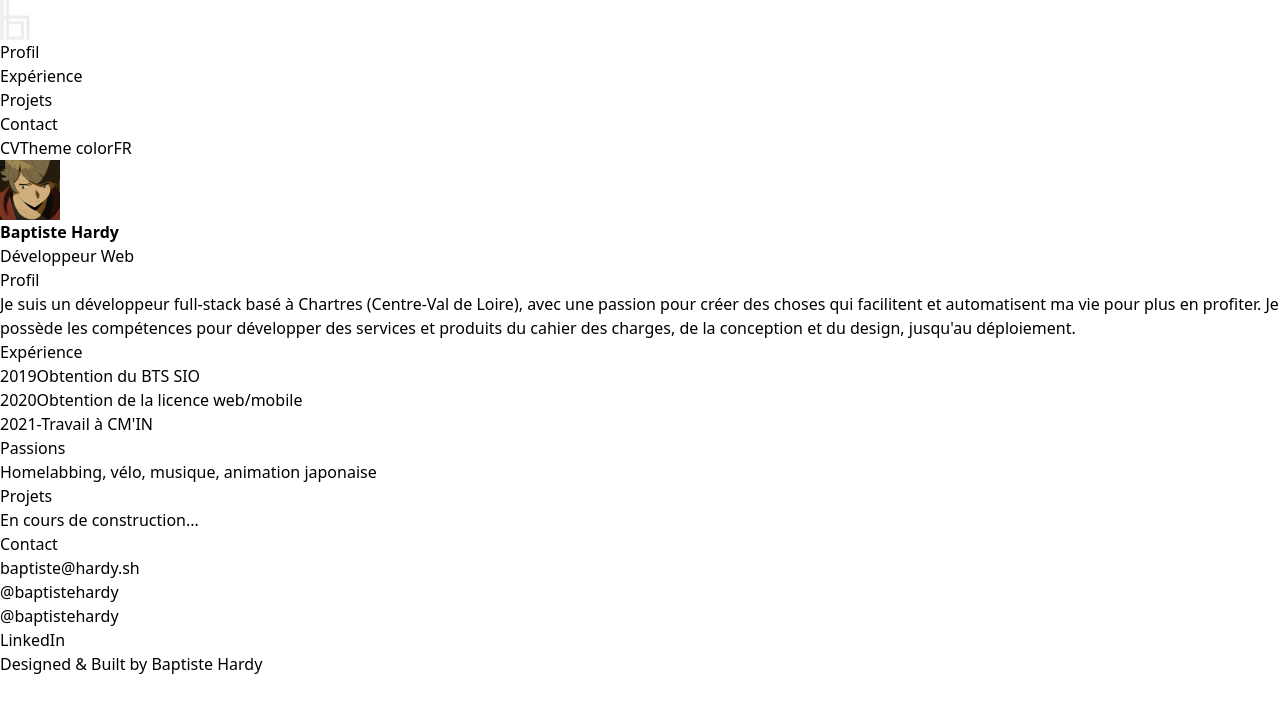
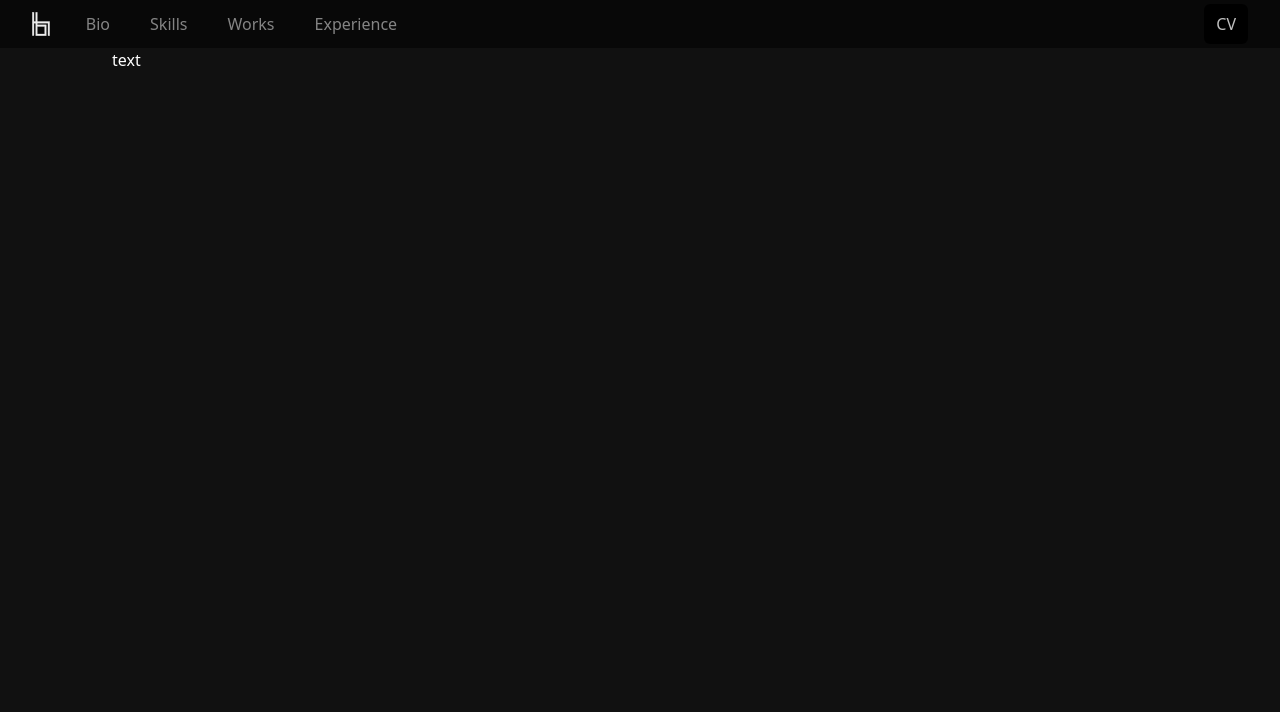
Before and after one commit to baptistehardy/baptiste.hardy.sh, a Next.js app: page / in a window 1280 px wide. Shown: the top 712 px of the page. Built offline with nearby package versions, Linux system fonts and the light colour scheme.

Commit message:
New custom navbar

```diff
--- a/app/layout.tsx
+++ b/app/layout.tsx
@@ -33,7 +33,7 @@ export const RootLayout: FC<RootLayoutProps> = ({ children }) => {
 
     return (
         <html lang="fr">
-        <body>
+        <body className={`bg-[#111111]`}>
             <Providers>
                 {children}
             </Providers>
--- a/app/page.tsx
+++ b/app/page.tsx
@@ -1,170 +1,18 @@
-"use client"
-
-
 import type { NextPage } from 'next'
-import Layout from "@/components/Layout"
-import Section from "@/components/Section"
-import Paragraph from "@/components/Paragraph"
-import SectionTitle from '@/components/SectionTitle'
-import { Timeline, TimelineSectionType } from "@/components/Timeline"
-import ContactList, { ContactType } from "@/components/ContactList"
-import { GitHub, Gitlab, Instagram, Linkedin, Mail } from "react-feather"
-import ProjectCard, { Project } from "@/components/ProjectCard"
 import { useTranslation } from "react-i18next";
 import Image from "next/image";
+import Link from "next/link";
+import Navbar from "@/components/Navbar";
 
 const Home: NextPage = () => {
-    const { t } = useTranslation('global');
+    return (
+        <div className={`text-white`}>
+            <Navbar />
+            <div className={`mx-auto max-w-6xl ps-2 px-8 lg:px-12`}>
+                <div>text</div>
+            </div>
+        </div>
 
-    const timeline: Array<TimelineSectionType> = [
-        {
-            year: '2019',
-            description: t('timeline.bts')
-        },
-        {
-            year: '2020',
-            description: t('timeline.license')
-        },
-        {
-            year: '2021-',
-            description: (
-                <span>
-                    {t('timeline.cmin')} <span><span>CM&apos;</span><span>IN</span></span>
-                </span>
-            )
-        }
-    ]
-
-    const projects: Array<Project> = [
-        // {
-        //     image: {
-        //         src: 'https://picsum.photos/200/200',
-        //         alt: 'Projet 1'
-        //     },
-        //     title: 'Projet 1',
-        //     description: "Lorem ipsum dolor sit amet, consectetur adipisicing elit. Accusamus animi assumenda cupiditate delectus dignissimos ea fugiat illum incidunt inventore magnam nisi",
-        //     tags: ['Tag 1', 'Tag 2', 'Tag 3'],
-        //     slug: 'project'
-        // },
-        // {
-        //     image: {
-        //         src: 'https://picsum.photos/200/200',
-        //         alt: 'Projet 2'
-        //     },
-        //     title: 'Projet 2',
-        //     description: 'Lorem ipsum dolor sit amet, consectetur adipisicing elit. Accusamus animi assumenda cupiditate delectus dignissimos ea fugiat illum incidunt inventore magnam nisi',
-        //     tags: ['Tag 1', 'Tag 2', 'Tag 3'],
-        //     slug: 'project'
-        // },
-        // {
-        //     image: {
-        //         src: 'https://picsum.photos/200/200',
-        //         alt: 'Projet 3'
-        //     },
-        //     title: 'Projet 3',
-        //     description: 'Lorem ipsum dolor sit amet, consectetur adipisicing elit. Accusamus animi assumenda cupiditate delectus dignissimos ea fugiat illum incidunt inventore magnam nisi',
-        //     tags: ['Tag 1', 'Tag 2', 'Tag 3'],
-        //     slug: 'project'
-        // },
-    ]
-
-    const contacts: Array<ContactType> = [
-        {
-            text: 'baptiste@hardy.sh',
-            url: 'mailto:baptiste@hardy.sh',
-            icon: <Mail size={20}/>
-        },
-        {
-            text: '@baptistehardy',
-            url: 'https://github.com/baptistehardy',
-            icon: <GitHub size={20}/>
-        },
-        {
-            text: '@baptistehardy',
-            url: 'https://gitlab.com/baptistehardy',
-            icon: <Gitlab size={20}/>
-        },
-        // {
-        //     text: '@hardyshdev',
-        //     url: 'https://twitter.com/hardyshdev',
-        //     icon: <Twitter size={20} />
-        // },
-        {
-            text: 'LinkedIn',
-            url: 'https://linkedin.com/u/baptiste-hardy',
-            icon: <Linkedin size={20}/>
-        },
-        // {
-        //     text: 'Instagram',
-        //     url: 'https://instagram.com/baptiste.hardy.sh',
-        //     icon: <Instagram size={20} />
-        // },
-    ]
-
-    let delay = 0
-
-    return (
-        <Layout title={'Accueil'}>
-            <Section delay={0}>
-                <div>
-                    <Image
-                        src={'/images/avi.jpg'}
-                        alt={'avi'}
-                        width={60}
-                        height={60}
-                    />
-                    <div>
-                        <h1 className={`font-bold`}>
-                            Baptiste Hardy
-                        </h1>
-                        <p>
-                            {t('job_title')}
-                        </p>
-                    </div>
-                </div>
-            </Section>
-            <Section delay={0}>
-                <SectionTitle>
-                    {t('profile.header')}
-                </SectionTitle>
-                <Paragraph>
-                    {t('profile.text')}
-                </Paragraph>
-            </Section>
-            <Section delay={0.1}>
-                <SectionTitle>
-                    {t('experience.header')}
-                </SectionTitle>
-                <Timeline timeline={timeline}/>
-            </Section>
-            <Section delay={0.2}>
-                <SectionTitle>
-                    {t('hobbies.header')}
-                </SectionTitle>
-                <Paragraph>
-                    {t('hobbies.content')}
-                </Paragraph>
-            </Section>
-            <Section>
-                <SectionTitle>
-                    {t('projects.header')}
-                </SectionTitle>
-                {projects.length == 0 ?
-                    (<p>{t('soon')}</p>) :
-                    projects.map((project, key) => {
-                        delay += 0.1
-                        return <ProjectCard key={key} project={project} delay={delay}/>
-                    })
-                }
-            </Section>
-
-            <Section delay={0.2}>
-                <SectionTitle>
-                    {t('contact.header')}
-                </SectionTitle>
-                <ContactList contacts={contacts}/>
-            </Section>
-        </Layout>
     )
 }
 
--- a/src/components/LanguageButton.tsx
+++ b/src/components/LanguageButton.tsx
@@ -17,7 +17,7 @@ const LanguageButton = () => {
     };
 
     return (
-        <button>
+        <button onClick={toggleLanguage}>
             {lang}
         </button>
     )
--- a/src/components/Navbar.tsx
+++ b/src/components/Navbar.tsx
@@ -1,54 +1,63 @@
 "use client"
 
-import NextLink from 'next/link'
-import ThemeButton from './ThemeButton'
-import LinkItem from './LinkItem'
-import Logo from './Logo'
-import LanguageButton from "./LanguageButton"
 import { useTranslation } from "react-i18next"
 import Link from "next/link"
+import Image from "next/image"
 
 const Navbar = () => {
-    const { t } = useTranslation('global');
+    const {t} = useTranslation('global');
 
     return (
-        <div>
-
-            <div
-            >
-                <div>
-                    <h1>
-                        <Logo />
-                    </h1>
-                </div>
-
-                <div>
-                    <LinkItem href={'/'}>
-                        {t('profile.header')}
-                    </LinkItem>
-                    <LinkItem href={'/'}>
-                        {t('experience.header')}
-                    </LinkItem>
-                    <LinkItem href={'/projects'}>
-                        {t('projects.header')} {/* ou Travaux */}
-                    </LinkItem>
-                    <LinkItem href={'/'}>
-                        {t('contact.header')}
-                    </LinkItem>
-                </div>
-
-                { /** @ts-ignore */ }
-                <div>
-                    <Link href={'https://rxresu.me/baptistehardy/baha2022'} target={'_blank'} _hover={{ textDecoration: 'none' }}>
-                        <button title={t('cv_download')}>
+        <nav className={`backdrop-blur-sm bg-black/50 text-white/75`}>
+            <div className={`mx-auto max-w-7xl ps-2 sm:px-6 lg:px-8`} id={`main-menu`}>
+                <div className={`relative flex h-12 items-center`}>
+                    <div className={`flex flex-1 items-center justify-center sm:items-stretch sm:justify-start`}>
+                        <div className={`flex flex-shrink-0 items-center`}>
+                            <Image className={`h-6 w-auto`}
+                                   src={`/images/bhwh.svg`}
+                                   width={25}
+                                   height={25}
+                                   alt="Baptiste Hardy's logo"
+                            />
+                        </div>
+                        <div className={`hidden sm:ml-6 sm:block`}>
+                            <div className={`flex space-x-4`}>
+                                <Link href={`#bio`}
+                                      className={`text-white/50 hover:bg-white/10 hover:text-white rounded-md px-3 py-1 text-md font-medium`}>Bio</Link>
+                                <Link href={`#skills`}
+                                      className={`text-white/50 hover:bg-white/10 hover:text-white rounded-md px-3 py-1 text-md font-medium`}>Skills</Link>
+                                <Link href={`#works`}
+                                      className={`text-white/50 hover:bg-white/10 hover:text-white rounded-md px-3 py-1 text-md font-medium`}>Works</Link>
+                                <Link href={`#experience`}
+                                      className={`text-white/50 hover:bg-white/10 hover:text-white rounded-md px-3 py-1 text-md font-medium`}>Experience</Link>
+                            </div>
+                        </div>
+                    </div>
+                    <div
+                        className={`absolute inset-y-0 right-0 flex items-center pr-2 sm:static sm:inset-auto sm:ml-6 sm:pr-0`}>
+                        <Link
+                            href={'https://rxresu.me/baptistehardy/baha2022'} target={'_blank'}
+                            className={`p-2 px-3 rounded-md bg-black/90 text-white/75 hover:bg-white/10 hover:text-white focus:outline-none`}
+                        >
+                            <span className={`sr-only`}>CV</span>
                             CV
-                        </button>
-                    </Link>
-                    <ThemeButton />
-                    <LanguageButton/>
+                        </Link>
+                    </div>
                 </div>
             </div>
-        </div>
+            <div className={`sm:hidden`} id={`mobile-menu`}>
+                <div className={`space-y-1 px-2 pb-3 pt-2`}>
+                    <Link href={`#bio`}
+                          className={`text-white/50 hover:bg-white/10 hover:text-white block rounded-md px-3 py-2 text-base font-medium`}>Bio</Link>
+                    <Link href={`#skills`}
+                          className={`text-white/50 hover:bg-white/10 hover:text-white block rounded-md px-3 py-2 text-base font-medium`}>Skills</Link>
+                    <Link href={`#works`}
+                          className={`text-white/50 hover:bg-white/10 hover:text-white block rounded-md px-3 py-2 text-base font-medium`}>Works</Link>
+                    <Link href={`#experience`}
+                          className={`text-white/50 hover:bg-white/10 hover:text-white block rounded-md px-3 py-2 text-base font-medium`}>Experience</Link>
+                </div>
+            </div>
+        </nav>
     )
 }
 
```
